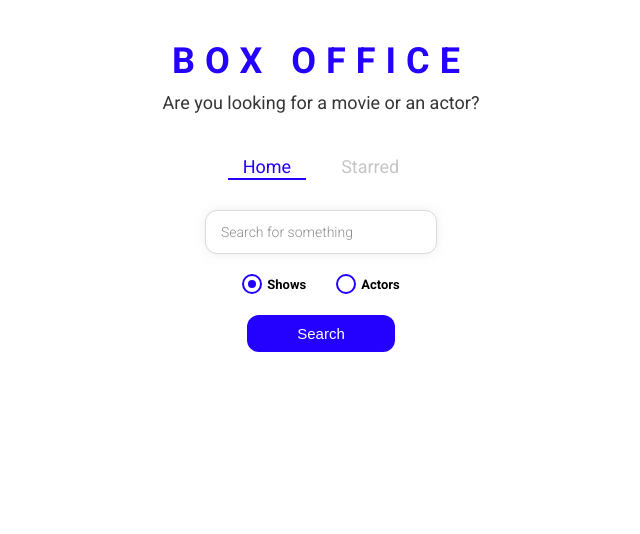
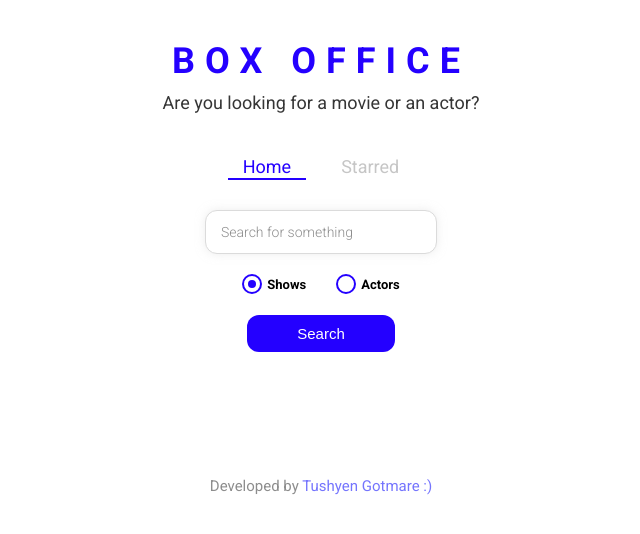
Before and after one commit to Tushyen-Gotmare/Box-office-app, a React (Create React App) app: page /#/ in a window 1280 px wide. Shown: the top 534 px of the page, without its empty margins (319-959 px from the left). Built offline with nearby package versions, Linux system fonts and the light colour scheme.

Commit message:
eslint and index file added for install app

```diff
--- a/src/components/SearchForm.jsx
+++ b/src/components/SearchForm.jsx
@@ -46,7 +46,10 @@ const SearchForm = ({onSearch}) => {
   </RadiosWrapper>
 
     <SearchButtonWrapper> <button type="submit">Search</button></SearchButtonWrapper>
+
   </form>
+  <DevelopedTag >Developed by <span>Tushyen Gotmare :)</span></DevelopedTag>
+
   </>
   );
 }
@@ -97,3 +100,14 @@ const SearchButtonWrapper = styled.div`
     }
   }
 `;
+
+const DevelopedTag = styled.p`
+  text-align: center;
+  padding-top: 90px;
+  color: #8d8d8d;
+  font-family: 'Roboto', sans-serif;
+  font-size: 15px;
+  span{
+    color: #0000fc8b;
+  }
+`
--- a/src/index.jsx
+++ b/src/index.jsx
@@ -12,12 +12,10 @@ root.render(
     </React.StrictMode>
 );
 
-// If you want your app to work offline and load faster, you can change
-// unregister() to register() below. Note this comes with some pitfalls.
-// Learn more about service workers: https://cra.link/PWA
-serviceWorkerRegistration.unregister();
+if(process.env.NODE_ENV === 'production'){
+  serviceWorkerRegistration.unregister();
 
-// If you want to start measuring performance in your app, pass a function
-// to log results (for example: reportWebVitals(console.log))
-// or send to an analytics endpoint. Learn more: https://bit.ly/CRA-vitals
+}
+
+
 reportWebVitals();
--- a/src/pages/Home.jsx
+++ b/src/pages/Home.jsx
@@ -49,6 +49,7 @@ const Home = () => {
       <SearchForm onSearch={onSearch}/>
 
       <div>{renderApiData()}</div>
+
     </div>
   );
 };
```
Also changed, not shown: 1 other file (tests, documents, lock files or other folders).
